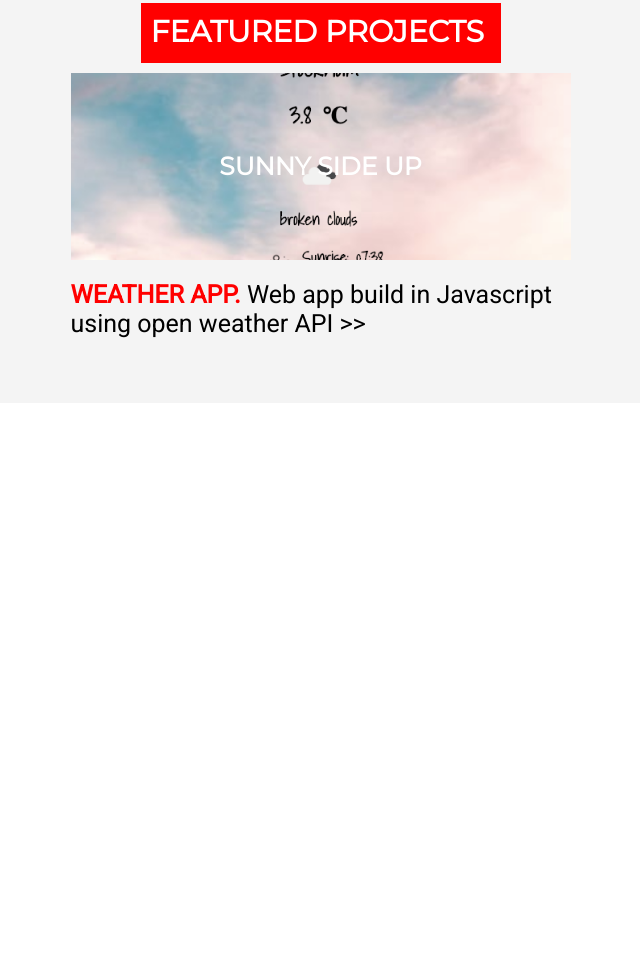
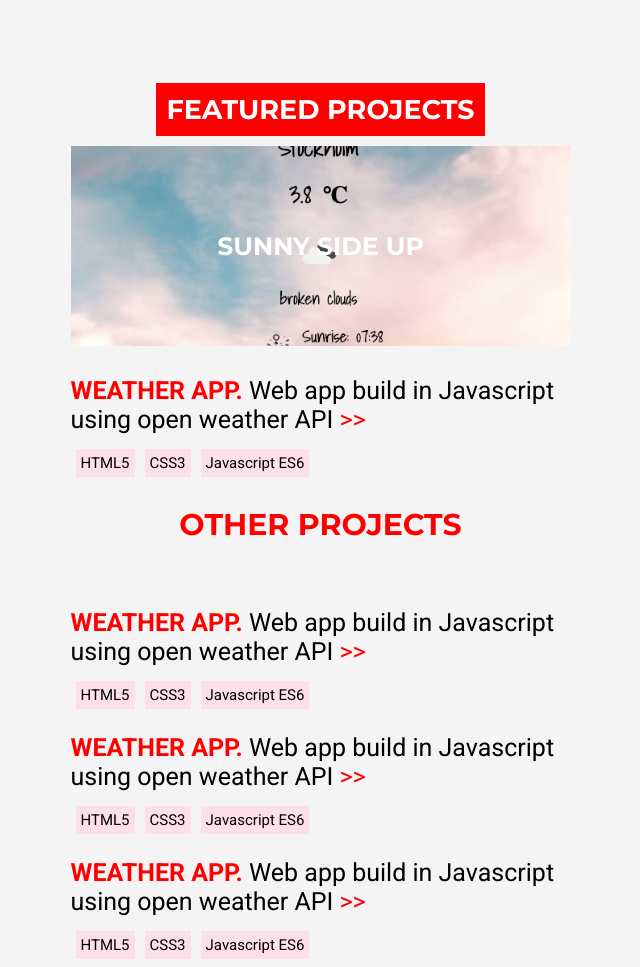
Before and after one commit to Angelicabrodin/My-Portfolio, a plain HTML site: page index.html in a window 1280 px wide. Shown: the part 1517-2484 px from the top of the page, without its empty margins (13-653 px from the left). Before the commit the page ends 2020 px from the top, so only its background shows below. Drawn offline with Linux system fonts and the light colour scheme.

Commit message:
trying to change all the class names so they make sense, added more projects to the project-box and also added the thoughs box

```diff
--- a/index.html
+++ b/index.html
@@ -6,8 +6,8 @@
     <meta name="viewport" content="width=device-width, initial-scale=1.0">
     <meta http-equiv="X-UA-Compatible" content="ie=edge">
     <link rel="stylesheet" href="script.css">
-    <link href="https://fonts.googleapis.com/css?family=Montserrat&display=swap" rel="stylesheet">
-    <link href="https://fonts.googleapis.com/css?family=Roboto&display=swap" rel="stylesheet">
+    <link href="https://fonts.googleapis.com/css?family=Montserrat:400,700&display=swap" rel="stylesheet">
+    <link href="https://fonts.googleapis.com/css?family=Roboto:400,700&display=swap" rel="stylesheet">
     <title>My Portfolio</title>
 </head>
 
@@ -37,6 +37,7 @@
                 to love.</p>
         </div>
     </section>
+
     <section class="skills-box">
         <h5>TECH</h5>
         <div class="text-box2">
@@ -47,17 +48,71 @@
         </div>
     </section>
     <section class="projects-box">
-        <h5 class="projects-header">FEATURED PROJECTS</h5>
+        <h5>FEATURED PROJECTS</h5>
         <div class="weather-app-box">
             <div class="weather-app-img">
                 <h2>SUNNY SIDE UP</h2>
             </div>
             <div class="weather-app-info">
                 <p><span id="weather">WEATHER APP.</span> Web app build in
-                    Javascript using open weather API >></p>
+                    Javascript using open weather API <a href="https://angiesweatherapp.netlify.com/">>></a></p>
+                <!-- hitta ett bättre namn för dessa -->
+                <div class="skills-container">
+                    <div class="html">HTML5</div>
+                    <div class="html">CSS3</div>
+                    <div class="html">Javascript ES6</div>
+                </div>
+            </div>
+            <h3>OTHER PROJECTS</h3>
+            <div class="weather-app-info">
+                <p><span id="weather">WEATHER APP.</span> Web app build in
+                    Javascript using open weather API <a href="https://angiesweatherapp.netlify.com/">>></a></p>
+                <!-- hitta ett bättre namn för dessa -->
+                <div class="skills-container">
+                    <div class="html">HTML5</div>
+                    <div class="html">CSS3</div>
+                    <div class="html">Javascript ES6</div>
+                </div>
+            </div>
+            <div class="weather-app-info">
+                <p><span id="weather">WEATHER APP.</span> Web app build in
+                    Javascript using open weather API <a href="https://angiesweatherapp.netlify.com/">>></a></p>
+                <!-- hitta ett bättre namn för dessa -->
+                <div class="skills-container">
+                    <div class="html">HTML5</div>
+                    <div class="html">CSS3</div>
+                    <div class="html">Javascript ES6</div>
+                </div>
+            </div>
+            <div class="weather-app-info">
+                <p><span id="weather">WEATHER APP.</span> Web app build in
+                    Javascript using open weather API <a href="https://angiesweatherapp.netlify.com/">>></a></p>
+                <!-- hitta ett bättre namn för dessa -->
+                <div class="skills-container">
+                    <div class="html">HTML5</div>
+                    <div class="html">CSS3</div>
+                    <div class="html">Javascript ES6</div>
+                </div>
             </div>
         </div>
 
+    </section>
+    <section class="thoughts-box">
+        <h5>MY THOUGHTS</h5>
+        <div class="thoughts-img">
+        </div>
+        <div class="thoughts-info">
+            <p class="date-text">OKT 2019</p>
+            <p class="thoughts-header">How attending a Front End Bootcamp is teaching
+                me how to find my inner strength!</p>
+            <p class="thoughts-text">So about 6 months ago, I decided to do something completely out of my comfort zone,
+                do something that those cliche mood board pictures are telling you,
+                “Step out and find where the magic happens”. I was gonna apply to a
+                front-end bootcamp and had decided to take my first steps into completely
+                changing my career. Little did I know then, about how stepping out of the real “comfort zone”
+                would actually feel like.</P>
+            <a href="https://angiesweatherapp.netlify.com/">>></a>
+        </div>
     </section>
     <footer>
 
--- a/script.css
+++ b/script.css
@@ -1,6 +1,4 @@
 body {
-    font-family: 'Roboto', sans-serif;
-    font-family: 'Montserrat', sans-serif;
     box-sizing: border-box;
     margin:0px;
 }
@@ -96,10 +94,6 @@ h6 {
     margin: 20px 0;
 }
 
-p {
-    margin:0px;
-}
-
 .skills-box {
     display:flex;
     justify-content: center;
@@ -123,11 +117,10 @@ p {
 }
 
 h5 {
-    height: 40px;
-    width: 80px;
+    width: fit-content;
     padding: 10px;
     background-color: red;
-    font-size: 30px;
+    font-size: 27px;
     font-family: 'Montserrat', sans-serif;
     color:white;
     font-weight: bold;
@@ -139,26 +132,24 @@ h5 {
     flex-direction:column;
     justify-content: center;
     align-items: center;
-    height:440px;
+    height:1100px;
     width:667px;
     background-color: #F4F4F4;
 }
 
-.projects-header {
-    height: 40px;
-    width: 340px;
-    padding: 10px;
-    background-color: red;
-    font-size: 30px;
-    font-family: 'Montserrat', sans-serif;
-    color:white;
-    font-weight: bold;
-    margin:10px;
+a:link {
+color:red;
+text-decoration: none;
+}
+
+a:visited {
+    color:red;
+    text-decoration: none;
 }
 
 .weather-app-box {
     width:500px;
-    height:300px;
+    height:auto;
     display:flex;
     justify-content: center;
     align-items: center;
@@ -178,11 +169,17 @@ h5 {
 }
 
 .weather-app-info {
+    display: flex;
+    flex-direction:column;
     height:100px;
     width:500px;
-    margin: 20px 0 0 0;
+    margin: 20px 0 5px 0;
     font-family:  'Roboto', sans-serif;
     font-size:25px;
+}
+
+p {
+    margin:10px 0;
 }
 
 #weather {
@@ -198,6 +195,81 @@ h2 {
     opacity: 1;
 }
 
+.skills-container {
+    display:flex;
+    flex-direction: row;
+}
+
+.html {
+    background-color: #FDDFE7;
+    font-family: 'Roboto', sans-serif;
+    font-size:15px;
+    color:black;
+    width: fit-content;
+    margin: 5px;
+    padding: 5px;
+    letter-spacing: 0;
+}
+
+h3 {
+    width: fit-content;
+    padding: 10px;
+    font-size: 30px;
+    color:red;
+    font-family: 'Montserrat', sans-serif;
+    font-weight: bold;
+    margin:25px 0;
+}
+
+.thoughts-box {
+    display:flex;
+    justify-content: center;
+    align-items: center;
+    flex-direction: column;
+    height:1100px;
+    width:667px;
+    background-color:white;
+}
+
+.thoughts-img {
+height:200px;
+width:500px;
+background-image: url(comfort.jpeg);
+object-fit:cover;
+background-size:cover;
+background-position:center;
+display:flex;
+justify-content: center;
+align-items: center;
+margin:20px 0;
+}
+
+.thoughts-info {
+    display: flex;
+    flex-wrap: wrap;
+    height:500px;
+    width:500px;
+    margin: 20px 0;
+    font-family:  'Roboto', sans-serif;
+    font-size:25px;
+    letter-spacing:0;
+}
+
+.date-text {
+    color:red;
+    margin:5px 0;
+}
+
+.thoughts-header {
+    font-weight:bold;
+    margin:5px 0;
+}
+
+.thoughts-text {
+    margin:5px;
+}
+
+
 footer {
     height:100px;
     width:667px;
```
Also changed, not shown: comfort.jpeg (added), 2 other files.
